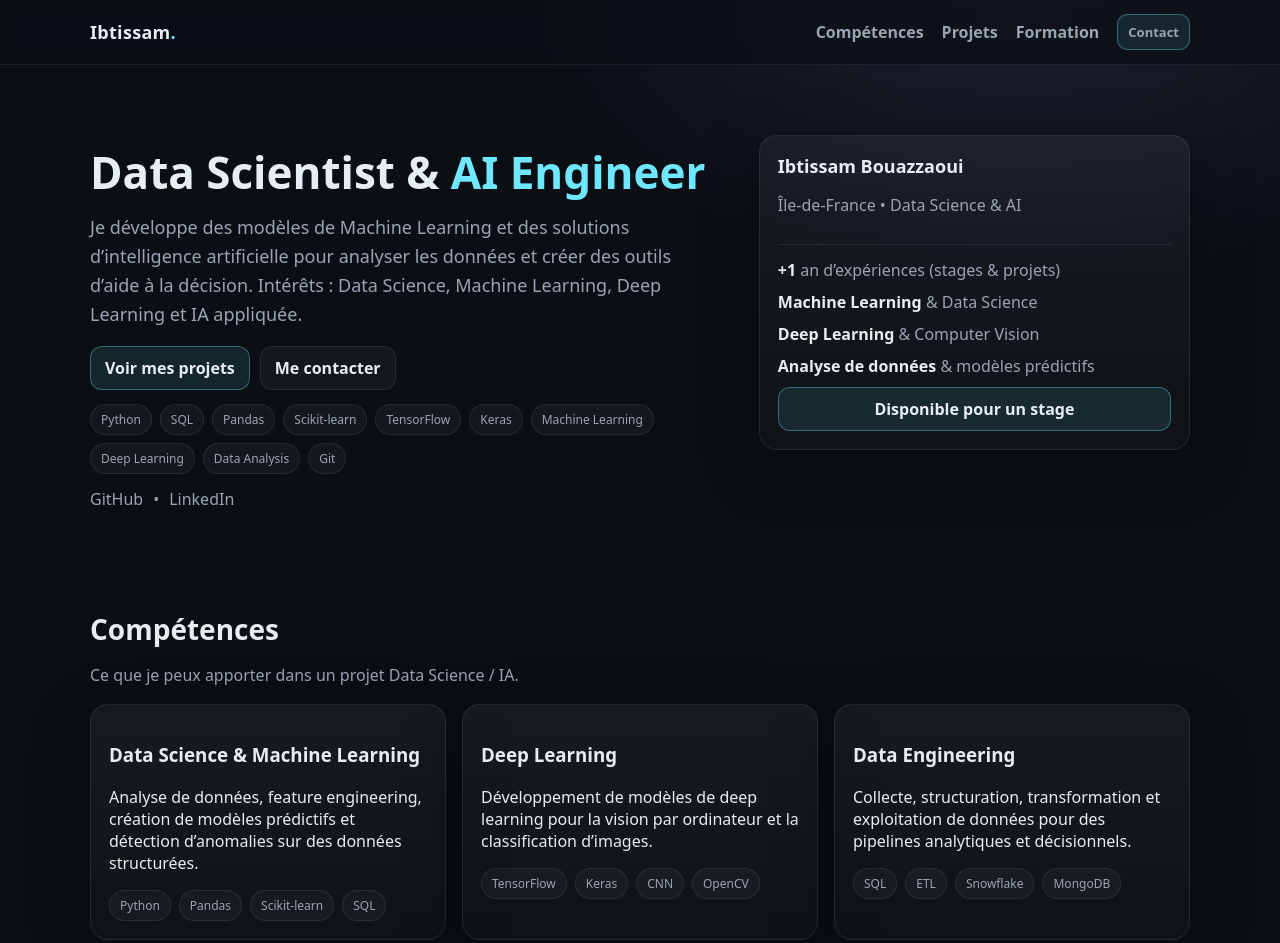
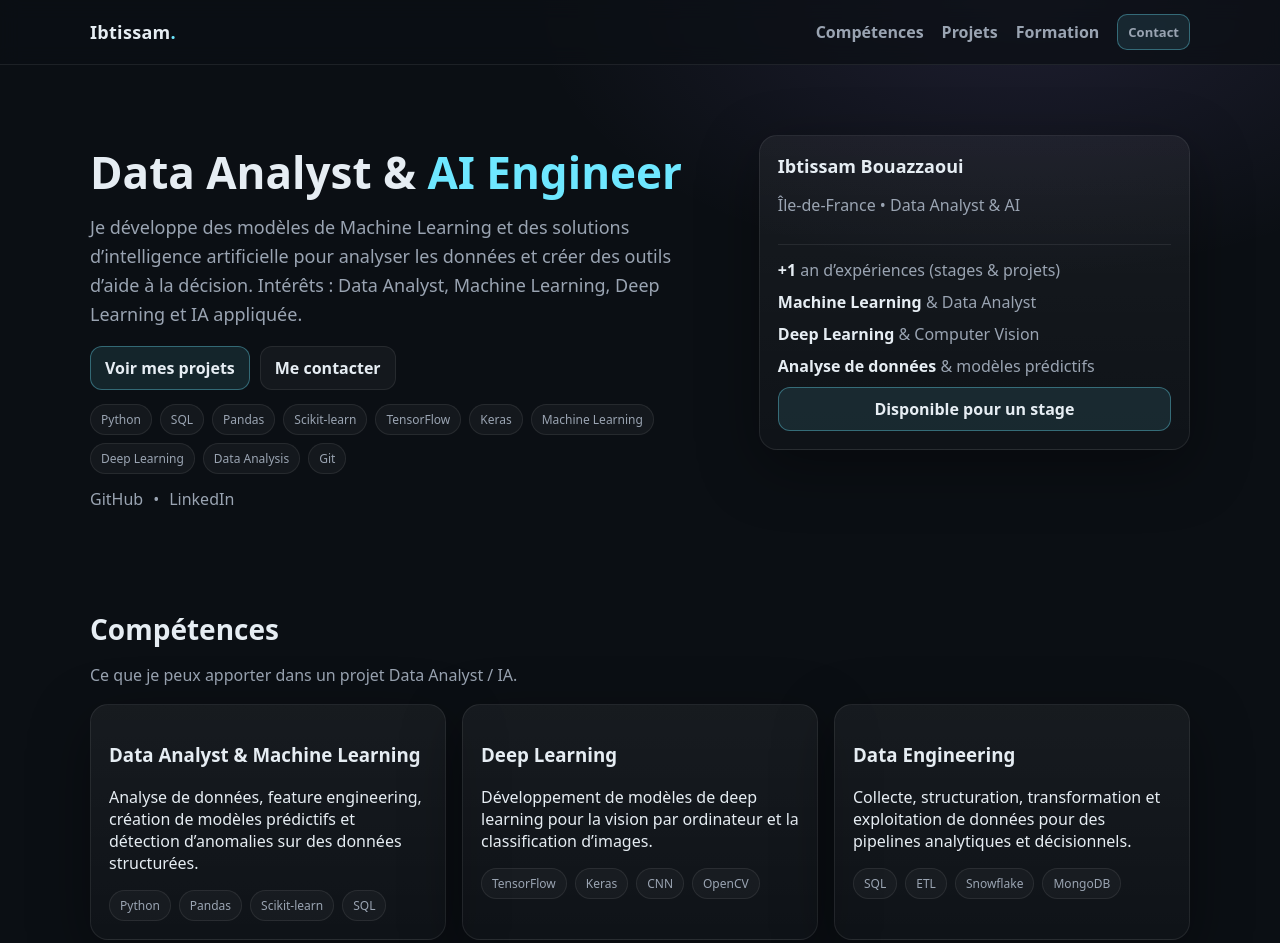
Before and after one commit to ibtissam-BOUAZZAOUI/portfolio, a plain HTML site: page index.html in a window 1280 px wide. Shown: the top 943 px of the page. Drawn offline with nearby package versions, Linux system fonts and the light colour scheme.

Commit message:
Update index.html

```diff
--- a/index.html
+++ b/index.html
@@ -3,10 +3,10 @@
 <head>
   <meta charset="utf-8" />
   <meta name="viewport" content="width=device-width, initial-scale=1" />
-  <title>Ibtissam Bouazzaoui – Data Scientist & AI Engineer</title>
+  <title>Ibtissam Bouazzaoui – Data Analyst & AI Engineer</title>
   <meta
     name="description"
-    content="Portfolio de Ibtissam Bouazzaoui – Data Scientist & AI Engineer. Machine Learning, Deep Learning, Data Science, analyse de données et intelligence artificielle."
+    content="Portfolio de Ibtissam Bouazzaoui – Data Analyst & AI Engineer. Machine Learning, Deep Learning, Data Analyst, analyse de données et intelligence artificielle."
   />
   <link rel="stylesheet" href="style.css" />
 </head>
@@ -35,11 +35,11 @@
     <section class="hero">
       <div class="container hero-grid">
         <div>
-          <h1>Data Scientist & <span class="accent">AI Engineer</span></h1>
+          <h1>Data Analyst & <span class="accent">AI Engineer</span></h1>
           <p class="lead">
             Je développe des modèles de Machine Learning et des solutions d’intelligence artificielle
             pour analyser les données et créer des outils d’aide à la décision.
-            Intérêts : Data Science, Machine Learning, Deep Learning et IA appliquée.
+            Intérêts : Data Analyst, Machine Learning, Deep Learning et IA appliquée.
           </p>
 
           <div class="hero-actions">
@@ -65,13 +65,13 @@
           <div class="profile-top">
             <div>
               <h2>Ibtissam Bouazzaoui</h2>
-              <p class="muted">Île-de-France • Data Science & AI</p>
+              <p class="muted">Île-de-France • Data Analyst & AI</p>
             </div>
           </div>
 
           <div class="profile-list">
             <div><strong>+1</strong> an d’expériences (stages & projets)</div>
-            <div><strong>Machine Learning</strong> & Data Science</div>
+            <div><strong>Machine Learning</strong> & Data Analyst</div>
             <div><strong>Deep Learning</strong> & Computer Vision</div>
             <div><strong>Analyse de données</strong> & modèles prédictifs</div>
           </div>
@@ -86,12 +86,12 @@
       <div class="container">
         <div class="section-head">
           <h2>Compétences</h2>
-          <p class="muted">Ce que je peux apporter dans un projet Data Science / IA.</p>
+          <p class="muted">Ce que je peux apporter dans un projet Data Analyst / IA.</p>
         </div>
 
         <div class="grid3">
           <article class="card">
-            <h3>Data Science & Machine Learning</h3>
+            <h3>Data Analyst & Machine Learning</h3>
             <p>
               Analyse de données, feature engineering, création de modèles prédictifs
               et détection d’anomalies sur des données structurées.
@@ -131,7 +131,7 @@
       <div class="container">
         <div class="section-head">
           <h2>Projets</h2>
-          <p class="muted">Quelques réalisations en Data Science, IA et développement.</p>
+          <p class="muted">Quelques réalisations en Data Analyst, IA et développement.</p>
         </div>
 
         <div class="grid3">
@@ -213,7 +213,7 @@
       <div class="container">
         <div class="section-head">
           <h2>Formation</h2>
-          <p class="muted">Parcours universitaire orienté Data Science et Intelligence Artificielle.</p>
+          <p class="muted">Parcours universitaire orienté Data Analyst et Intelligence Artificielle.</p>
         </div>
 
         <div class="timeline">
@@ -302,7 +302,7 @@
 
         <div class="grid2">
           <div class="card">
-            <h3>Data Science & IA</h3>
+            <h3>Data Analyst & IA</h3>
             <p>
               Machine Learning : régression, SVM, KNN, Random Forest, K-Means, Isolation Forest
             </p>
```
